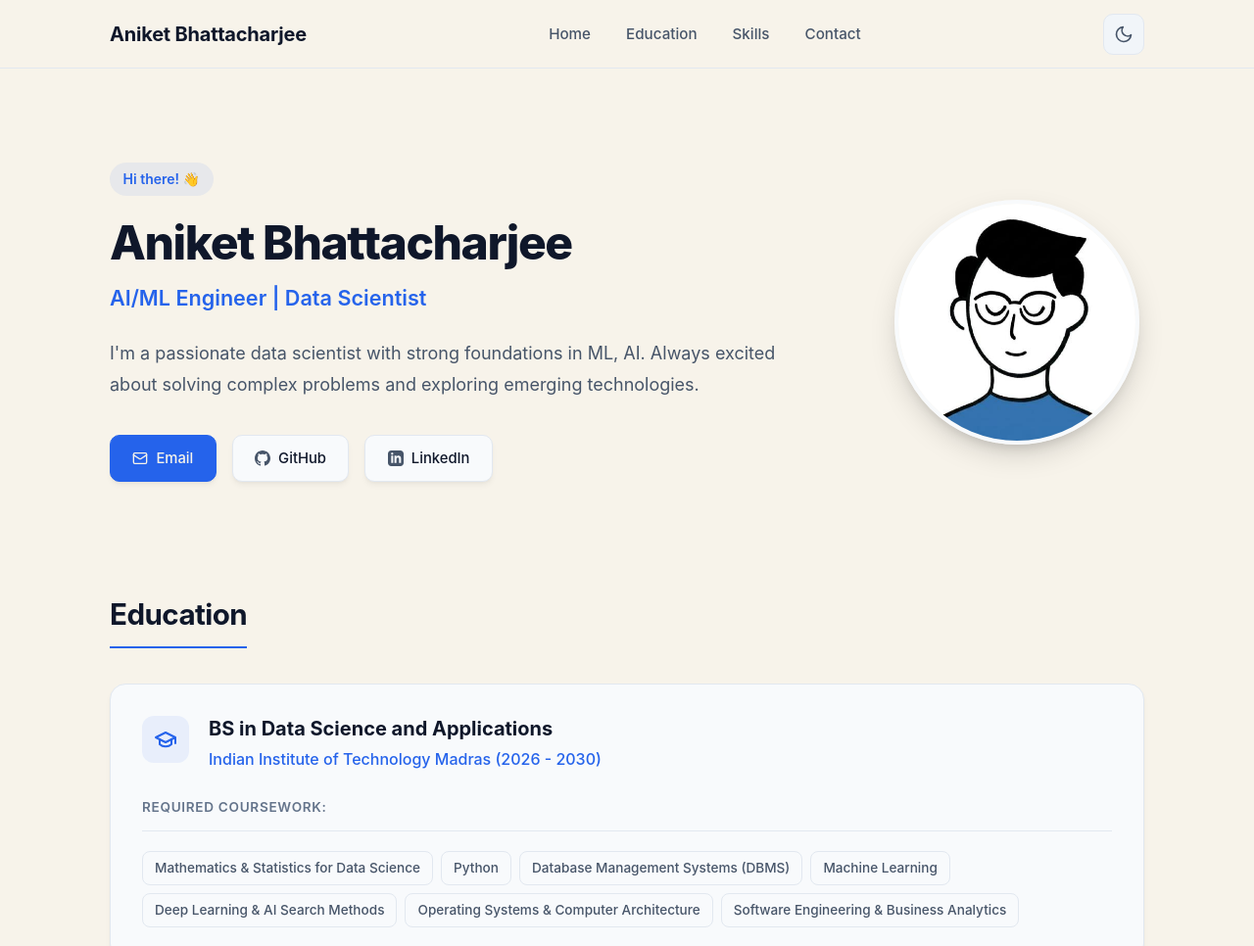
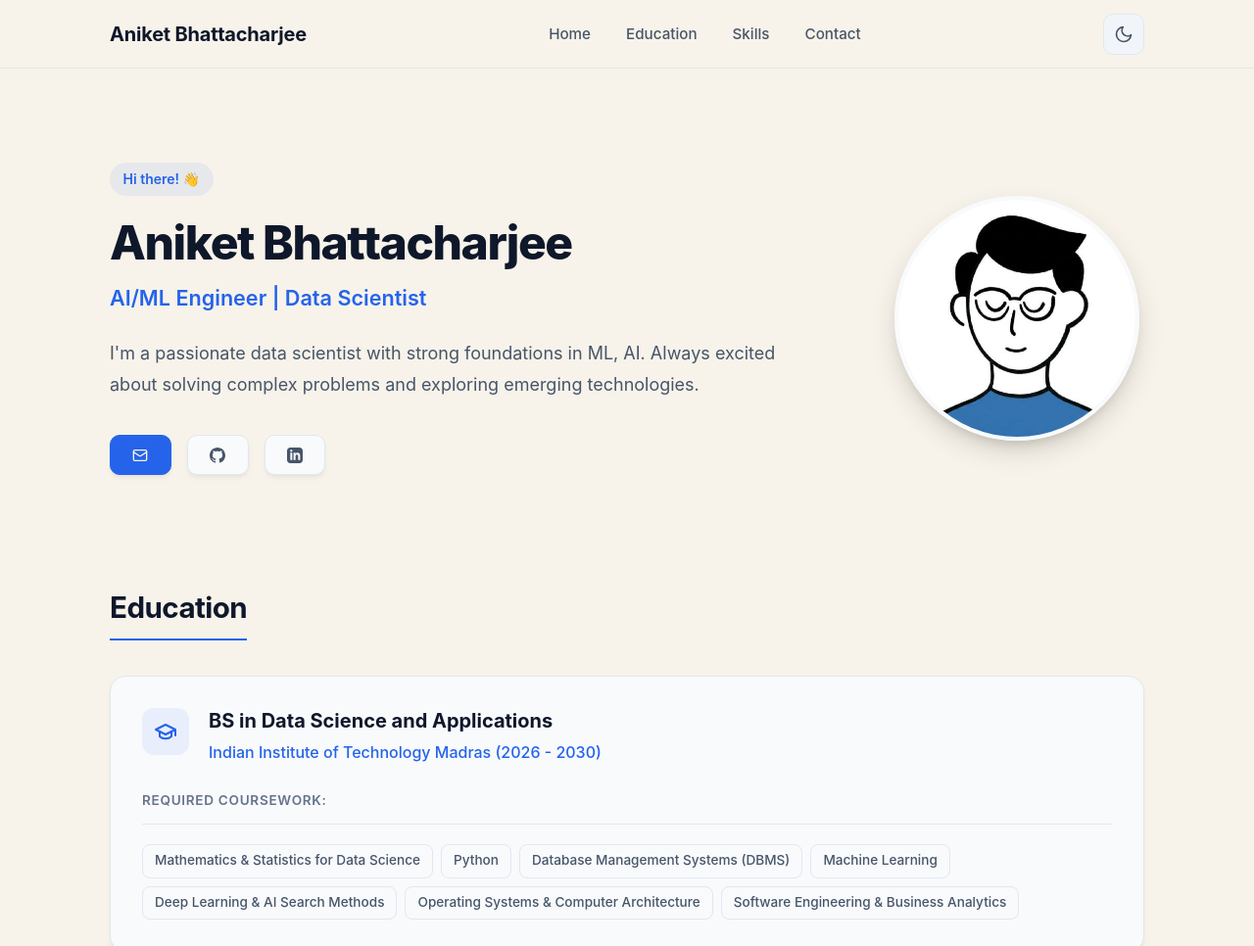
Before and after one commit to aniketcodes101/aniketcodes101.github.io, a plain HTML site: page index.html in a window 1280 px wide. Shown: the top 966 px of the page at 98% size. Drawn offline with Linux system fonts and the light colour scheme.

Commit message:
Update index.html

```diff
--- a/index.html
+++ b/index.html
@@ -66,19 +66,16 @@
                             <rect width="20" height="16" x="2" y="4" rx="2"></rect>
                             <path d="m22 7-8.97 5.7a1.94 1.94 0 0 1-2.06 0L2 7"></path>
                         </svg>
-                        Email
                     </a>
                     <a href="https://github.com/aniketcodes101" target="_blank" rel="noopener noreferrer" class="link-btn">
                         <svg class="btn-icon" xmlns="http://www.w3.org/2000/svg" width="16" height="16" viewBox="0 0 24 24" fill="currentColor">
                             <path d="M12 0c-6.626 0-12 5.373-12 12 0 5.302 3.438 9.8 8.207 11.387.599.111.793-.261.793-.577v-2.234c-3.338.726-4.033-1.416-4.033-1.416-.546-1.387-1.333-1.756-1.333-1.756-1.089-.745.083-.729.083-.729 1.205.084 1.839 1.237 1.839 1.237 1.07 1.834 2.807 1.304 3.492.997.107-.775.418-1.305.762-1.604-2.665-.305-5.467-1.334-5.467-5.931 0-1.311.469-2.381 1.236-3.221-.124-.303-.535-1.524.117-3.176 0 0 1.008-.322 3.301 1.23.957-.266 1.983-.399 3.003-.404 1.02.005 2.047.138 3.006.404 2.291-1.552 3.297-1.23 3.297-1.23.653 1.653.242 2.874.118 3.176.77.84 1.235 1.911 1.235 3.221 0 4.609-2.807 5.624-5.479 5.921.43.372.823 1.102.823 2.222v3.293c0 .319.192.694.801.576 4.765-1.589 8.199-6.086 8.199-11.386 0-6.627-5.373-12-12-12z"/>
                         </svg>
-                        GitHub
                     </a>
                     <a href="https://www.linkedin.com/in/aniketcodes101/" target="_blank" rel="noopener noreferrer" class="link-btn">
                         <svg class="btn-icon" xmlns="http://www.w3.org/2000/svg" width="16" height="16" viewBox="0 0 24 24" fill="currentColor">
                             <path d="M19 0h-14c-2.761 0-5 2.239-5 5v14c0 2.761 2.239 5 5 5h14c2.762 0 5-2.239 5-5v-14c0-2.761-2.238-5-5-5zm-11 19h-3v-11h3v11zm-1.5-12.268c-.966 0-1.75-.79-1.75-1.764s.784-1.764 1.75-1.764 1.75.79 1.75 1.764-.783 1.764-1.75 1.764zm13.5 12.268h-3v-5.604c0-3.368-4-3.113-4 0v5.604h-3v-11h3v1.765c1.396-2.586 7-2.777 7 2.476v6.759z"/>
                         </svg>
-                        LinkedIn
                     </a>
                 </div>
             </div>
```
